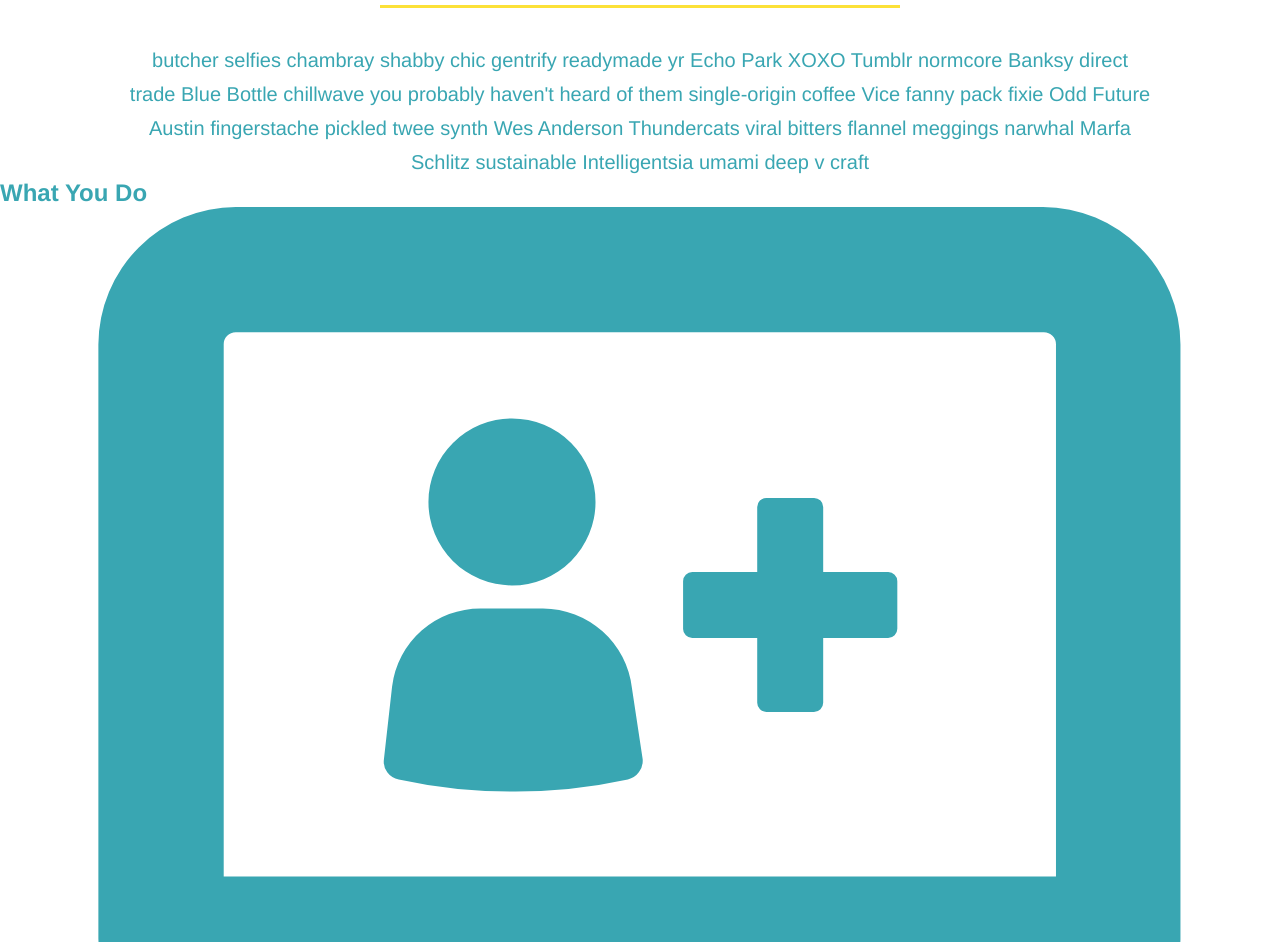
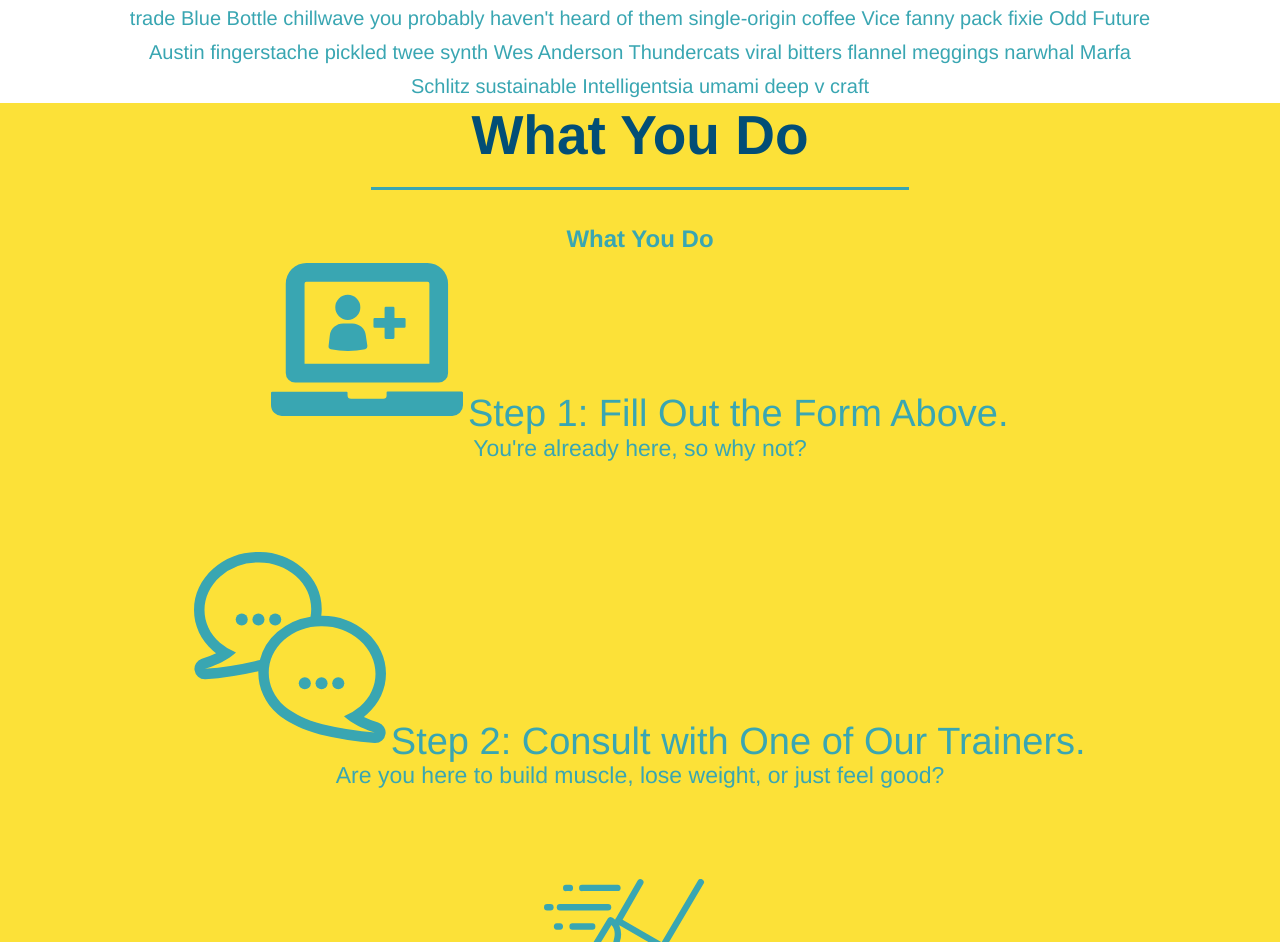
Before and after one commit to babaphillips/run-buddy, a plain HTML site: page index.html in a window 1280 px wide. Shown: the part 761-1703 px from the top of the page. Drawn offline with Linux system fonts and the light colour scheme.

Commit message:
style what you do section

```diff
--- a/assets/css/style.css
+++ b/assets/css/style.css
@@ -125,16 +125,6 @@ footer a {
     text-align: center;
 }
 
-.intro h2 {
-    font-size: 55px;
-    color: #024e76;
-    margin-bottom: 35px;
-    padding: 0 100px 20px 100px;
-    border-bottom: 3px solid;
-    border-color: #fce138;
-    display: inline-block;
-}
-
 .intro p {
     line-height: 1.7;
     color: #39a6b2;
@@ -142,3 +132,49 @@ footer a {
     font-size: 20px;
     margin: 0 auto;
 }
+
+.steps {
+    text-align: center;
+    background: #fce138;
+}
+
+.section-title {
+    font-size: 55px;
+    color: #024e76;
+    margin-bottom: 35px;
+    padding: 0 100px 20px 100px;
+    display: inline-block;
+    border-bottom: 3px solid
+}
+
+.primary-border {
+    border-color: #fce138;
+}
+
+.secondary-border {
+    border-color: #39a6b2;
+}
+
+.steps div {
+    margin-bottom: 80px;
+}
+
+.steps img {
+    width: 15%;
+    margin: 10px 0;
+}
+
+.steps h3 {
+    color: #024e76;
+    font-size: 46px;
+    margin-top: 10px;
+}
+
+.steps p {
+    color: #39a6b2;
+    font-size: 23px;
+}
+
+.steps span {
+    font-size: 38px;
+}
--- a/index.html
+++ b/index.html
@@ -68,7 +68,8 @@
 </section>
 
 <!-- "What We Do"section-->
-<section id="what-we-do" class="intro">
+<section id="what-we-do" class="intro"
+<h2 class="section-title primary-border">What We Do</h2>
     <h2>What We Do</h2>
     <p>
     butcher selfies chambray shabby chic gentrify readymade yr Echo Park XOXO Tumblr normcore Banksy direct trade Blue Bottle chillwave you probably haven't heard of them single-origin coffee Vice fanny pack fixie Odd Future Austin fingerstache pickled twee synth Wes Anderson Thundercats viral bitters flannel meggings narwhal Marfa Schlitz sustainable Intelligentsia umami deep v craft
@@ -76,31 +77,32 @@
 </section>
 
 <!-- "What You Do"section-->
-<section id="what-you-do">
+<section id="what-you-do" class="steps">
+    <h2 class="section-title secondary-border">What You Do</h2>
     <h2>What You Do</h2>
 
     <div>
         <!-- insert img element -->
         <img src="./assets/images/step-1.svg" alt="" />
-        <h3>Step 1: Fill Out the Form Above.</h3>
+        <span>Step 1: Fill Out the Form Above.</span></h3>
         <p>You're already here, so why not?</p>
     </div>
 
     <div>
         <img src="./assets/images/step-2.svg" alt="" />
-        <h3>Step 2: Consult with One of Our Trainers.</h3>
+        <span>Step 2: Consult with One of Our Trainers.</span></h3>
         <p>Are you here to build muscle, lose weight, or just feel good?</p>
     </div>
 
     <div>
         <img src="./assets/images/step-3.svg" alt="" />
-        <h3>Step 3: Get Running.</h3>
+        <h3>Step 3: Get Running.</span></h3>
         <p>Hit the ground running (literally) once your trainer lays out your plan.</p>
     </div>
 
     <div>
         <img src="./assets/images/step-4.svg" alt="" />
-        <h3>Step 4: See Results.</h3>
+        <h3>Step 4: See Results.</span></h3>
         <p>Bi-weekly checkins with your trainer will keep you focused.</p>
     </div>
 </section>
```
